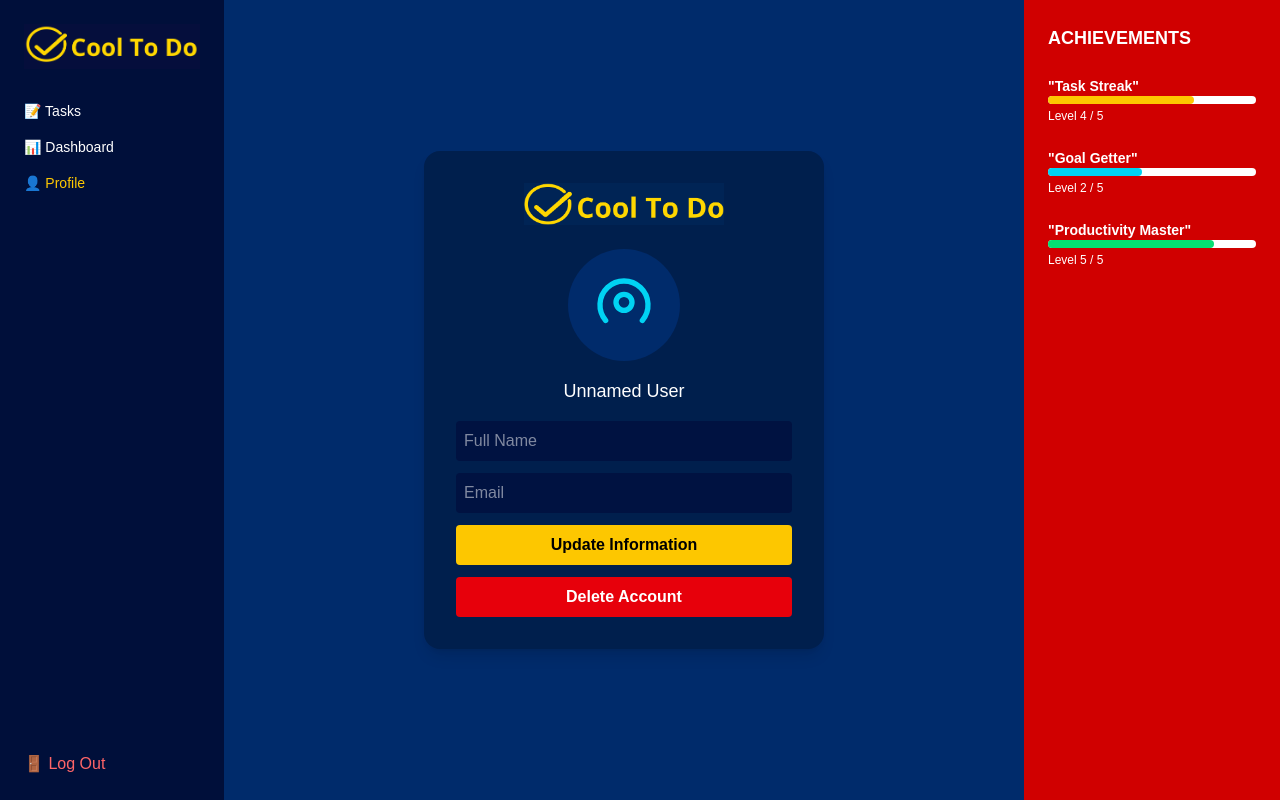
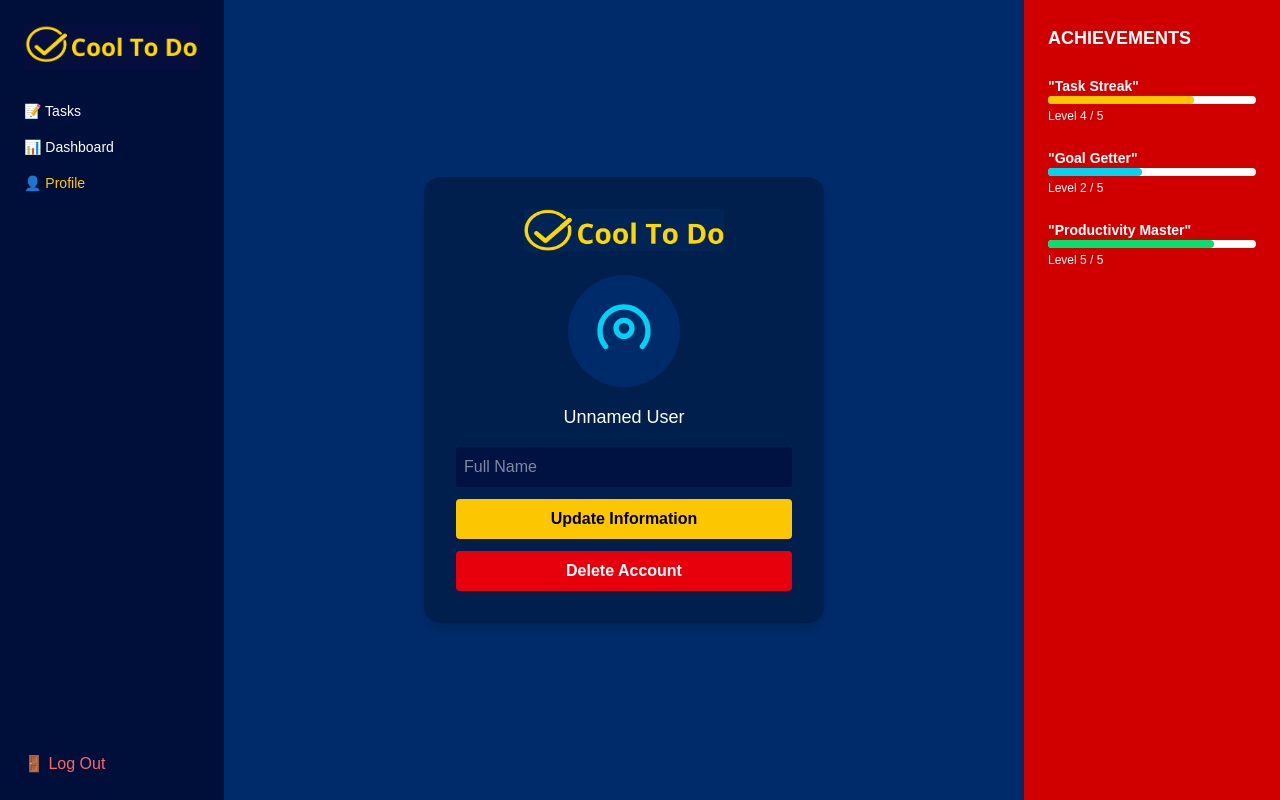
Before and after one commit to Christopher-Hanovich/cool-to-do, a Next.js app: page /profile in a window 1280 px wide. Built offline with nearby package versions, Linux system fonts and the light colour scheme; no server answers; the database is empty; sample sign-in values are in the browser's storage.

Commit message:
Update page.tsx

```diff
--- a/app/profile/page.tsx
+++ b/app/profile/page.tsx
@@ -41,7 +41,7 @@ export default function ProfilePage() {
     return () => unsubscribe();
   }, [router]);
 
-  // ✅ Update Firestore profile fields
+  // Update Firestore profile fields
   const handleUpdate = async () => {
     if (!uid) return;
     try {
@@ -103,14 +103,6 @@ export default function ProfilePage() {
               className="bg-[#001241] text-white w-full p-2 rounded outline-none focus:ring-2 focus:ring-cyan-400"
               placeholder="Full Name"
             />
-            <input
-              type="email"
-              value={email}
-              onChange={(e) => setEmail(e.target.value)}
-              className="bg-[#001241] text-white w-full p-2 rounded outline-none focus:ring-2 focus:ring-cyan-400"
-              placeholder="Email"
-            />
-
             <button
               onClick={handleUpdate}
               className="bg-yellow-400 hover:bg-yellow-500 text-black font-semibold w-full p-2 rounded"
```
